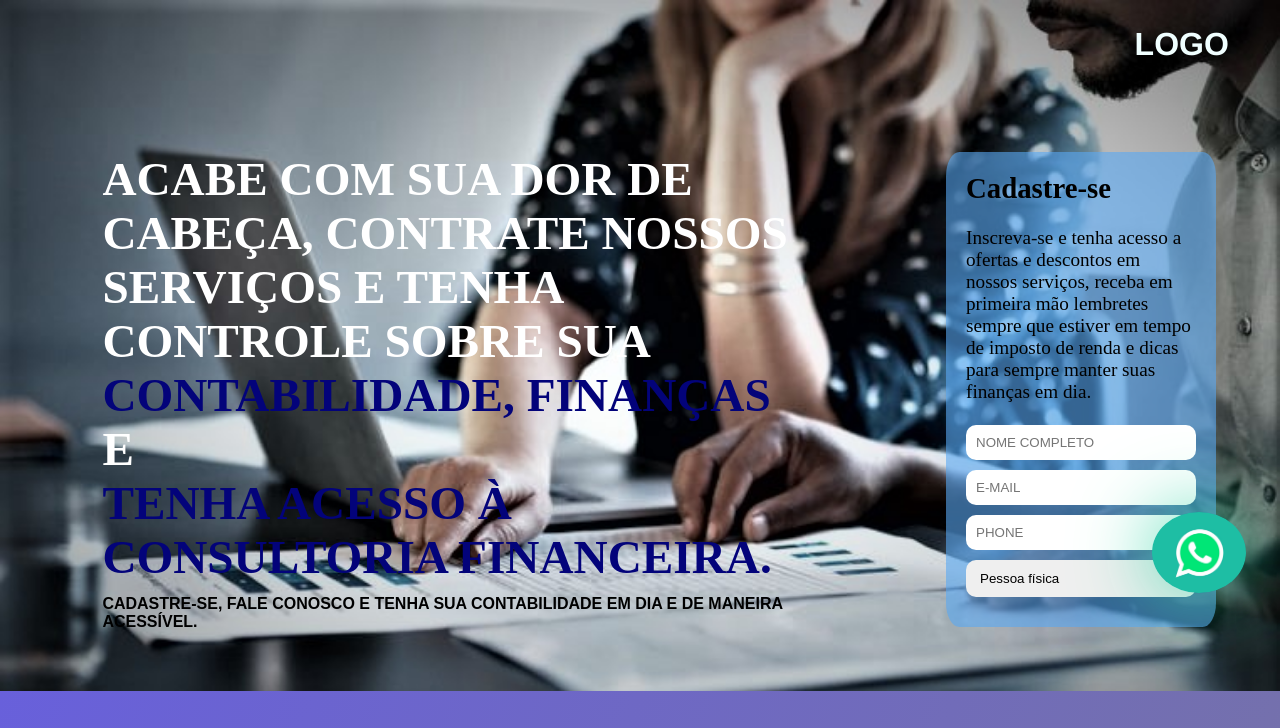
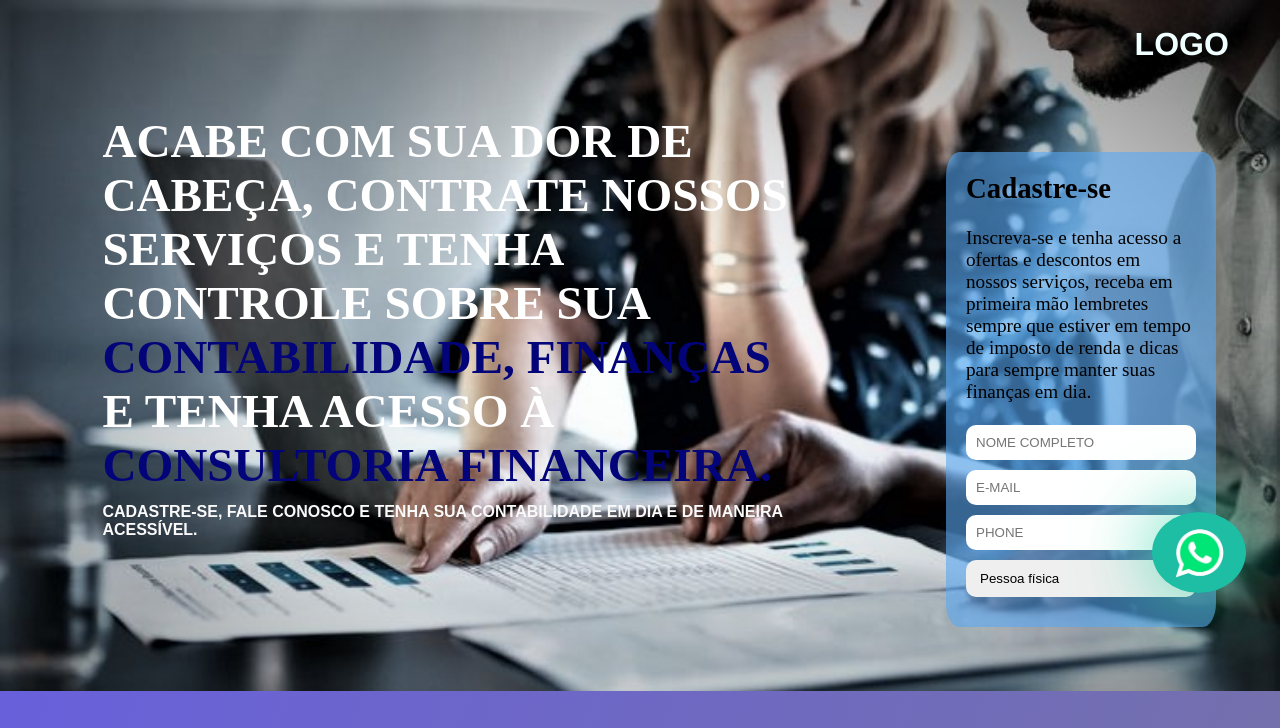
Before and after one commit to Alyssandro1771415/LandingPage-EscritorioContabil, a plain HTML site: page index.html in a window 1280 px wide. Shown: the top 728 px of the page. Drawn offline with Linux system fonts and the light colour scheme.

Commit message:
Reposicionamento de itens.

```diff
--- a/index.html
+++ b/index.html
@@ -20,7 +20,7 @@
 
             <nav>
                 <div class="section">
-                   <strong>ACABE COM SUA DOR DE CABEÇA, CONTRATE NOSSOS SERVIÇOS E TENHA CONTROLE SOBRE SUA <div id="cor">CONTABILIDADE, FINANÇAS</div> E <div id="cor">TENHA ACESSO À CONSULTORIA FINANCEIRA.</div></strong>
+                   <strong>ACABE COM SUA DOR DE CABEÇA, CONTRATE NOSSOS SERVIÇOS E TENHA CONTROLE SOBRE SUA <div id="cor">CONTABILIDADE, FINANÇAS</div> E TENHA ACESSO À <div id="cor">CONSULTORIA FINANCEIRA.</div></strong>
                    <h3>CADASTRE-SE, FALE CONOSCO E TENHA SUA CONTABILIDADE EM DIA E DE MANEIRA ACESSÍVEL.</h3>
                 </div>
 
--- a/style.css
+++ b/style.css
@@ -58,7 +58,7 @@ header{
     display: inline-block;
     max-width: 55%;
     margin-left: 8%;
-    margin-top: 5%;
+    margin-top: 2%;
     font-family: 'myfont';
     color: white;
 
@@ -68,7 +68,7 @@ header{
     font-size: medium;
     display: inline-block;
     font-family: sans-serif;
-    color:rgb(0, 0, 0);
+    color:rgb(250, 250, 250);
 }
 
 #cor{
```
